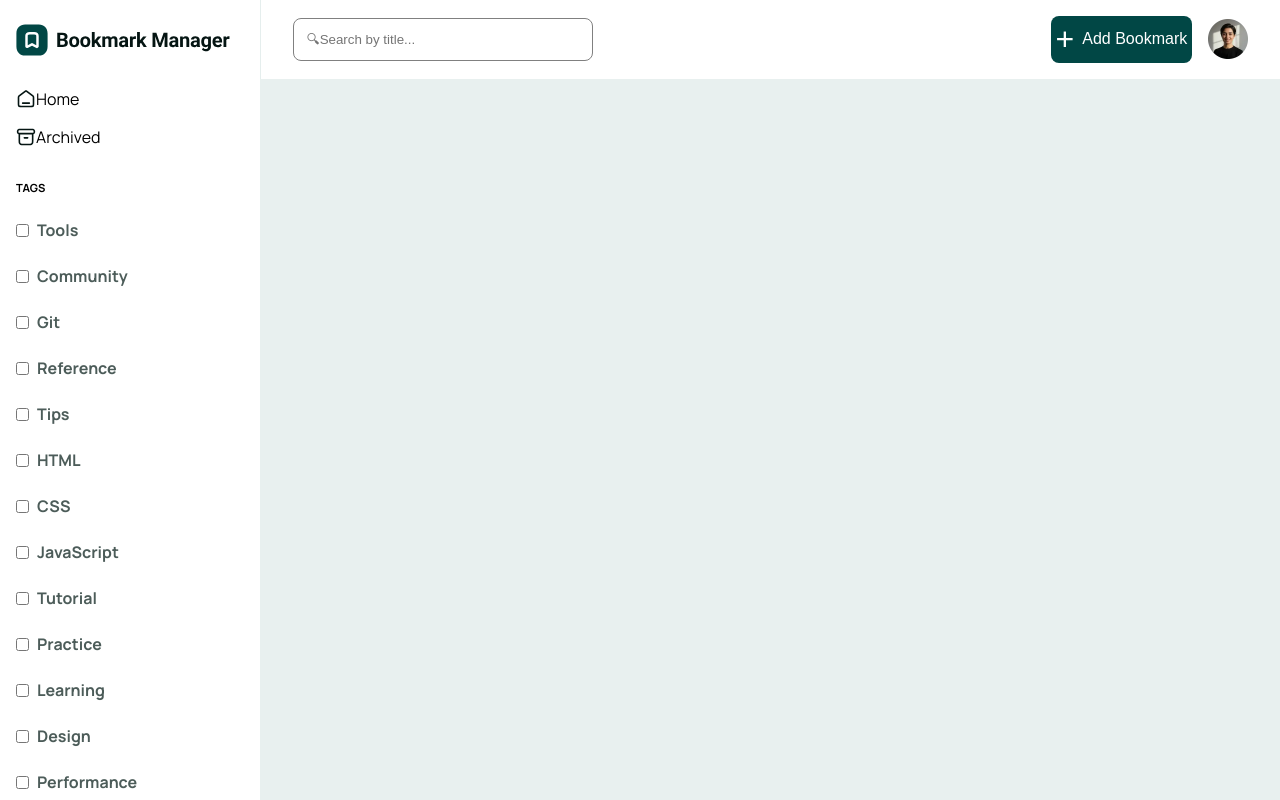
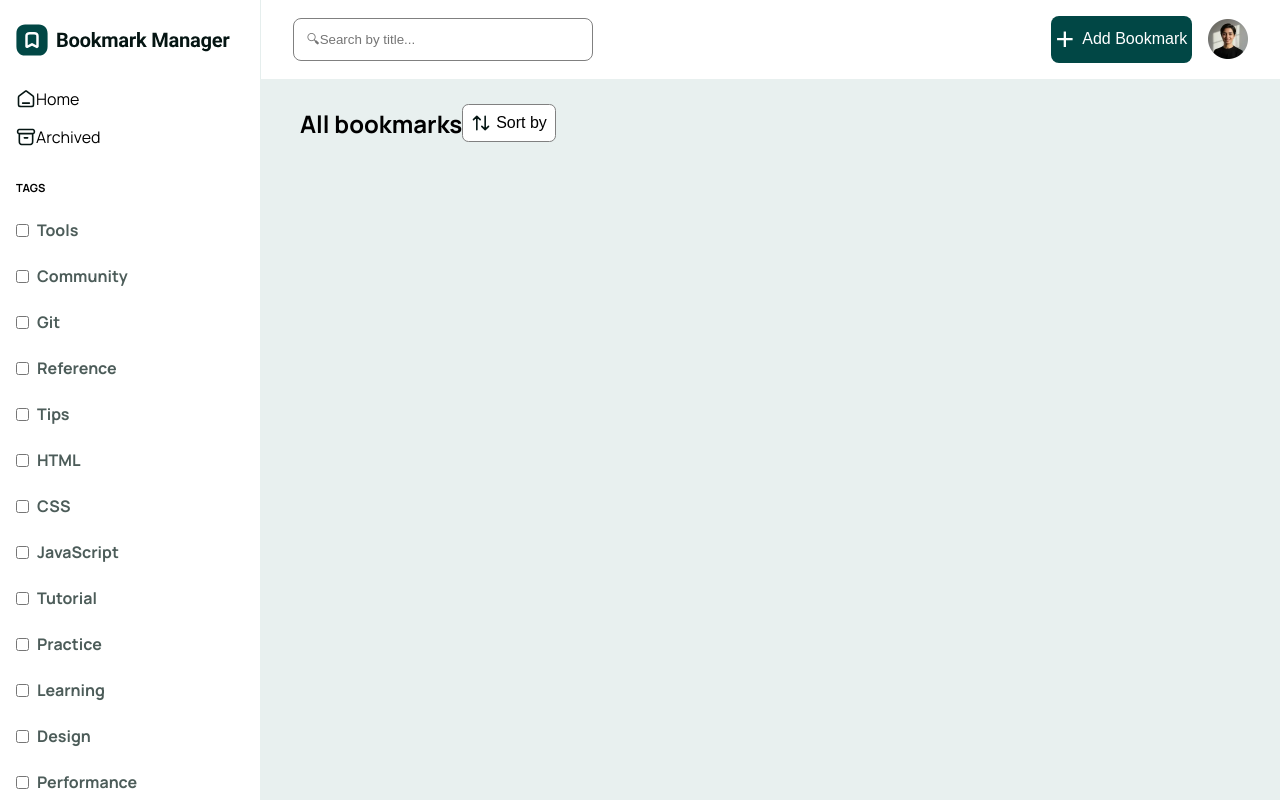
Before and after one commit to RobertVai/Bookmark-manager-app, a React (Vite) app: page /archived in a window 1280 px wide. Shown: the top 800 px of the page. Built offline with nearby package versions, Linux system fonts and the light colour scheme.

Commit message:
feat: archive bookmarks, archived page

```diff
--- a/src/App.tsx
+++ b/src/App.tsx
@@ -19,7 +19,7 @@ function App() {
   const [selectedTags, setSelectedTags] = useState<string[]>([]);
   const [addProductModal, setAddProductModal] = useState(false);
   const [sortBy, setSortBy] = useState<"created" | "visited" | "views">(
-    "created",
+    "visited",
   );
   const [editBookmarkId, setEditBookmarkId] = useState<number | null>(null);
 
@@ -63,6 +63,7 @@ function App() {
         visitCount: 0,
         createdAt: new Date().toISOString(),
         lastVisited: null,
+        isArchived: false,
       };
 
       setBookmarks((prev) => [...prev, newBookmark]);
@@ -115,6 +116,15 @@ function App() {
       return prev.filter((b) => b.id !== id);
     });
   };
+
+  const toggleArchiveBookmark = (id: number) => {
+    return setBookmarks((prev) =>
+      prev.map((b) => (b.id === id ? { ...b, isArchived: !b.isArchived } : b)),
+    );
+  };
+
+  const activeBookmarks = bookmarks.filter((b) => !b.isArchived);
+  const archivedBookmarks = bookmarks.filter((b) => b.isArchived);
 
   const handleVisit = (id: number) => {
     setBookmarks((prev) => {
@@ -184,6 +194,7 @@ function App() {
         toggleTag={toggleTag}
         setAddProductModal={setAddProductModal}
         handleVisit={handleVisit}
+
       >
         {addProductModal && (
           <AddBookmark
@@ -215,6 +226,23 @@ function App() {
                 sortBy={sortBy}
                 setSortBy={setSortBy}
                 handleEditBookmark={handleEditBookmark}
+                toggleArchiveBookmark={toggleArchiveBookmark}
+              />
+            }
+          />
+          <Route
+            path="/archived"
+            element={
+              <Archived
+                filteredBookmarks={archivedBookmarks}
+                toggleArchiveBookmark={toggleArchiveBookmark}
+                handleVisit={handleVisit}
+                formatShortDate={formatShortDate}
+                deleteBookmark={deleteBookmark}
+                handleCopyUrl={handleCopyUrl}
+                sortBy={sortBy}
+                setSortBy={setSortBy}
+                handleEditBookmark={handleEditBookmark}
               />
             }
           />
--- a/src/components/BookmarkAdvanced/BookmarkAdvanced.tsx
+++ b/src/components/BookmarkAdvanced/BookmarkAdvanced.tsx
@@ -12,6 +12,7 @@ type BookmarkAdvancedProps = {
   deleteBookmark: (id: number) => void;
   handleCopyUrl: (url: string) => void;
   handleEditBookmark: (bookmark: Bookmark) => void;
+  toggleArchiveBookmark: (id: number) => void;
 };
 const BookmarkAdvanced = ({
   handleVisit,
@@ -19,6 +20,7 @@ const BookmarkAdvanced = ({
   deleteBookmark,
   handleCopyUrl,
   handleEditBookmark,
+  toggleArchiveBookmark,
 }: BookmarkAdvancedProps) => {
   return (
     <div className={styles.advancedContainer}>
@@ -31,7 +33,9 @@ const BookmarkAdvanced = ({
         <li onClick={() => handleEditBookmark(b)}>Edit</li>
         <li onClick={() => handleCopyUrl(b.url)}>Copy URL</li>
 
-        <li>Unarchive</li>
+        <li onClick={() => toggleArchiveBookmark(b.id)}>
+          {b.isArchived ? "Unarchive" : "Archive"}
+        </li>
         <li onClick={() => deleteBookmark(b.id)}>Delete Permanently</li>
       </ul>
     </div>
--- a/src/components/Layout/Layout.tsx
+++ b/src/components/Layout/Layout.tsx
@@ -15,13 +15,13 @@ type LayoutProps = {
   setDescription: (value: string) => void;
   tagsInput: string;
   setTagsInput: (value: string) => void;
-  handleVisit: (id:number) => void;
+  handleVisit: (id: number) => void;
   handleAddBookmark: (e: FormEvent) => void;
   allTags: string[];
   selectedTags: string[];
   toggleTag: (tag: string) => void;
   setAddProductModal: (value: boolean) => void;
-
+  setProfileDropDown: (value: boolean) => void;
 };
 
 function Layout({
--- a/src/components/Main/Main.module.css
+++ b/src/components/Main/Main.module.css
@@ -69,12 +69,13 @@
   border: 1px solid gray;
   border-radius: 0.5rem;
   padding: 0.3rem;
+  cursor: pointer;
 }
 
 .url {
   color: #5b6966;
   font-weight: 700;
-  font-size: 12px;
+  font-size: 10.5px;
   text-decoration: none;
 }
 
--- a/src/components/Main/Main.tsx
+++ b/src/components/Main/Main.tsx
@@ -18,6 +18,7 @@ type mainProps = {
   sortBy: string;
   setSortBy: (value: any) => void;
   handleEditBookmark: (bookmark: Bookmark) => void;
+  toggleArchiveBookmark: (id: number) => void;
 };
 const Main = ({
   filteredBookmarks,
@@ -27,7 +28,8 @@ const Main = ({
   handleCopyUrl,
   sortBy,
   setSortBy,
-  handleEditBookmark
+  handleEditBookmark,
+  toggleArchiveBookmark,
 }: mainProps) => {
   const [advanced, setAdvanced] = useState<number | null>(null);
   const [sortMenu, setSortMenu] = useState(false);
@@ -115,6 +117,7 @@ const Main = ({
                 deleteBookmark={deleteBookmark}
                 handleCopyUrl={handleCopyUrl}
                 handleEditBookmark={handleEditBookmark}
+                toggleArchiveBookmark={toggleArchiveBookmark}
               />
             )}
             <div className={styles.description}>
--- a/src/components/Sidebar/Sidebar.tsx
+++ b/src/components/Sidebar/Sidebar.tsx
@@ -4,6 +4,7 @@ import styles from "./Sidebar.module.css";
 import mainLogoLight from "../../assets/images/logo-light-theme.svg";
 import iconHome from "../../assets/images/icon-home.svg";
 import iconArchive from "../../assets/images/icon-archive.svg";
+import { NavLink } from "react-router-dom";
 
 type SideBarProps = {
   allTags: string[];
@@ -17,14 +18,14 @@ const Sidebar = ({ allTags, toggleTag, selectedTags }: SideBarProps) => {
         <img src={mainLogoLight} alt="" />
       </div>
       <div className={styles.pageNavContainer}>
-        <div className={styles.pageNav}>
+        <NavLink to="/" className={styles.pageNav}>
           <img src={iconHome} alt="" />
           <p>Home</p>
-        </div>
-        <div className={styles.pageNav}>
+        </NavLink>
+        <NavLink to="/archived" className={styles.pageNav}>
           <img src={iconArchive} alt="" />
           <p>Archived</p>
-        </div>
+        </NavLink>
       </div>
 
       <div className={styles.tagsColumn}>
--- a/src/data/data.ts
+++ b/src/data/data.ts
@@ -136,7 +136,7 @@ export const bookmarksData: Bookmark[] = [
       "A game where you help Froggy and friends by writing CSS flexbox code.",
     tags: ["CSS", "Practice", "Layout"],
     pinned: false,
-    isArchived: true,
+    isArchived: false,
     visitCount: 12,
     createdAt: "2024-02-01T09:30:00Z",
     lastVisited: "2025-06-12T14:20:00Z",
@@ -248,7 +248,7 @@ export const bookmarksData: Bookmark[] = [
       "Master flexbox layout in CSS by playing a survival game. Use flexbox to position your crossbow and survive the zombie apocalypse.",
     tags: ["CSS", "Practice", "Layout"],
     pinned: false,
-    isArchived: true,
+    isArchived: false,
     visitCount: 6,
     createdAt: "2024-02-22T08:50:00Z",
     lastVisited: "2025-04-18T15:30:00Z",
--- a/src/pages/Archived.tsx
+++ b/src/pages/Archived.tsx
@@ -3,12 +3,41 @@ import type { Bookmark } from "../types/bookmark";
 
 type ArchivedProps = {
   filteredBookmarks: Bookmark[];
+  toggleArchiveBookmark: (id: number) => void;
   handleVisit: (id: number) => void;
+  formatShortDate: (date: string | null) => string;
+  deleteBookmark: (id: number) => void;
+  handleCopyUrl: (url: string) => void;
+  sortBy: string;
+  setSortBy: (value: any) => void;
+  handleEditBookmark: (bookmark: Bookmark) => void;
 };
 
-function Archived({ filteredBookmarks }: ArchivedProps) {
+function Archived({
+  filteredBookmarks,
+  toggleArchiveBookmark,
+  handleVisit,
+  formatShortDate,
+  deleteBookmark,
+  handleCopyUrl,
+  sortBy,
+  setSortBy,
+  handleEditBookmark,
+}: ArchivedProps) {
   return (
-    <div></div>
+    <div>
+      <Main
+        filteredBookmarks={filteredBookmarks}
+        toggleArchiveBookmark={toggleArchiveBookmark}
+        handleVisit={handleVisit}
+        formatShortDate={formatShortDate}
+        deleteBookmark={deleteBookmark}
+        handleCopyUrl={handleCopyUrl}
+        sortBy={sortBy}
+        setSortBy={setSortBy}
+        handleEditBookmark={handleEditBookmark}
+      />
+    </div>
   );
 }
 
--- a/src/pages/Home.tsx
+++ b/src/pages/Home.tsx
@@ -10,11 +10,12 @@ type HomeProps = {
   sortBy: string;
   setSortBy: (value: any) => void;
   handleEditBookmark: (bookmark: Bookmark) => void;
+  toggleArchiveBookmark: (id: number) => void;
 };
 
 function Home({
   filteredBookmarks,
-
+  toggleArchiveBookmark,
   handleVisit,
   formatShortDate,
   deleteBookmark,
@@ -33,6 +34,7 @@ function Home({
       sortBy={sortBy}
       setSortBy={setSortBy}
       handleEditBookmark={handleEditBookmark}
+      toggleArchiveBookmark={toggleArchiveBookmark}
     />
   );
 }
--- a/src/types/bookmark.ts
+++ b/src/types/bookmark.ts
@@ -6,7 +6,7 @@ export type Bookmark = {
   description: string;
   tags: string[];
   pinned?: boolean;
-  isArchived?: boolean;
+  isArchived: boolean;
   visitCount: number;
   createdAt: string;
   lastVisited: string | null;
```
Also changed, not shown: src/components/ProfileDropdown/ProfileDropdown.tsx (added, +12 -0 lines), src/components/ProfileDropdown/ProfileDropdown.module.css (added).
